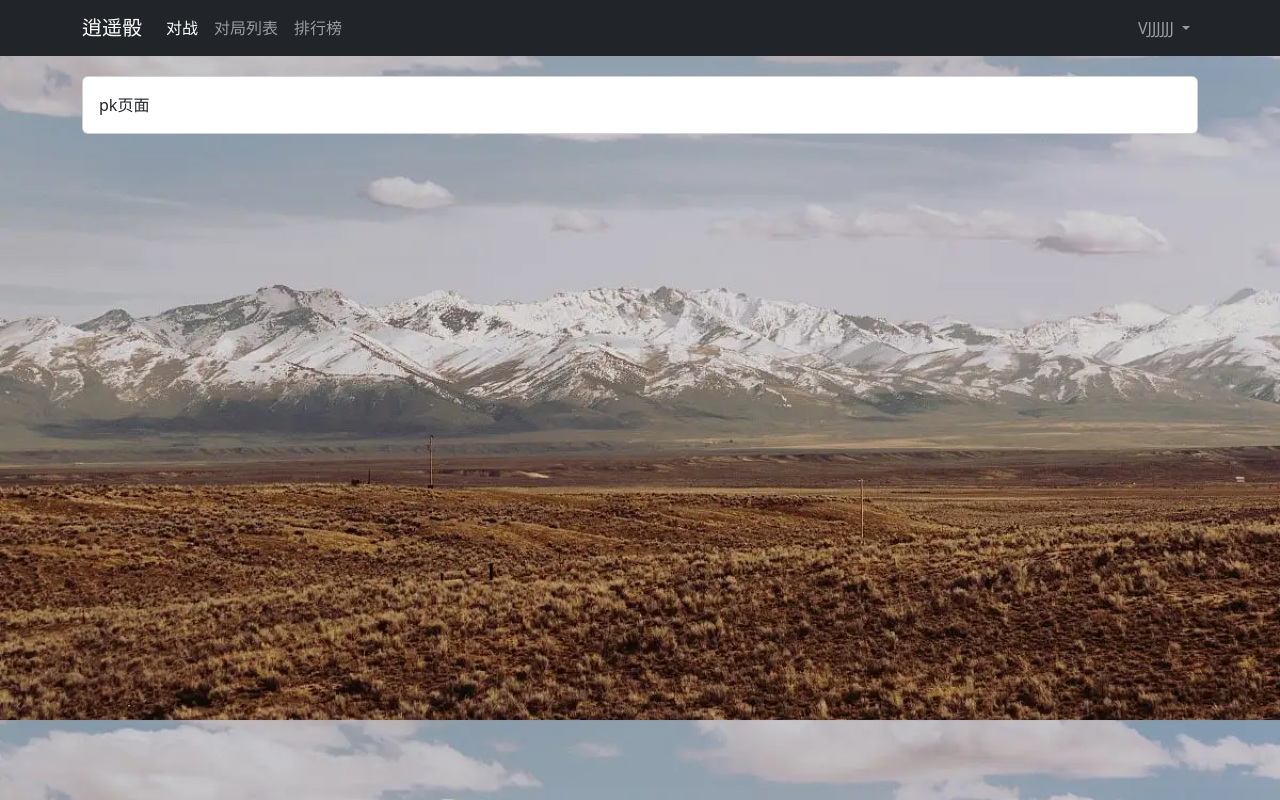
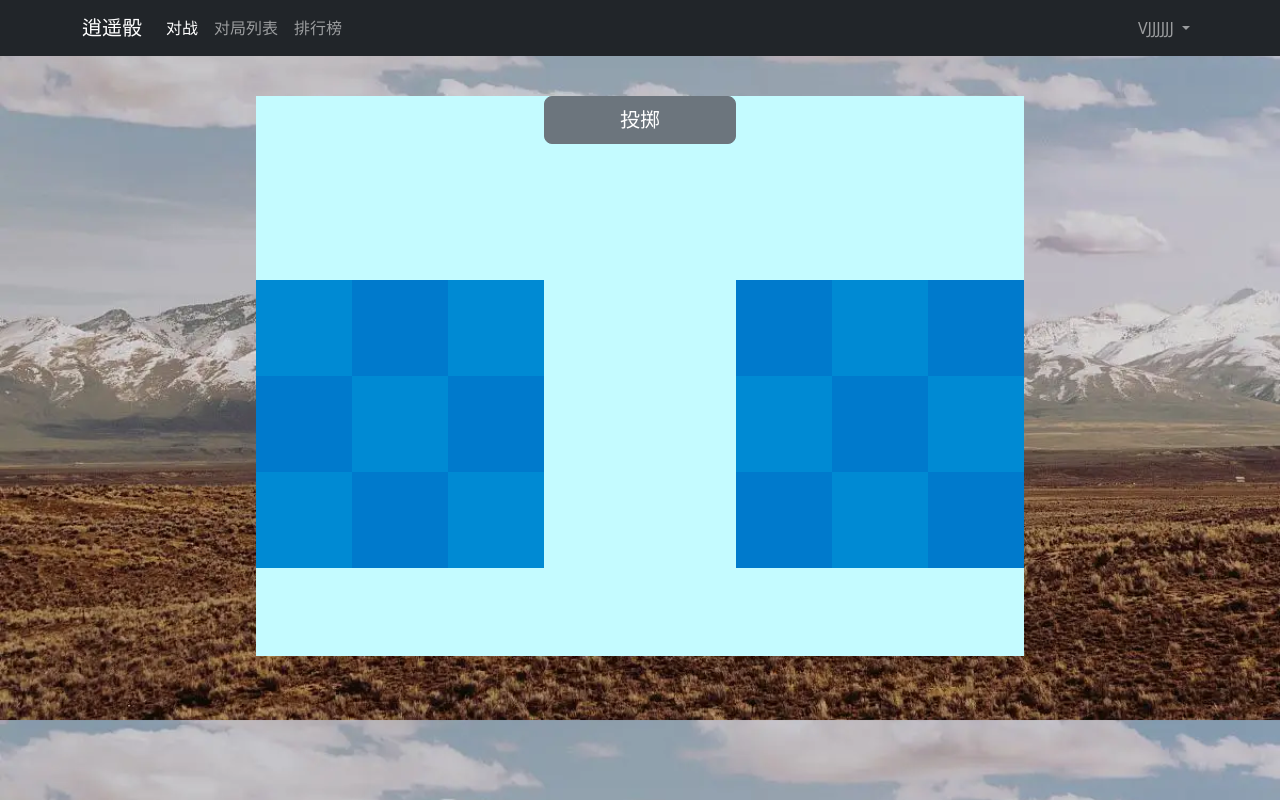
Before and after one commit to VJJJJJJ1/Dice, a Vue app in the folder web/homework_web/: page /pk in a window 1280 px wide. Built offline with nearby package versions, Linux system fonts and the light colour scheme.

Commit message:
创建棋盘，设置投掷按钮

```diff
--- /dev/null
+++ b/web/homework_web/src/assets/scripts/GameMap.js
@@ -0,0 +1,47 @@
+import { GameObject } from "./GameObject";
+
+export class GameMap extends GameObject{
+    constructor(ctx, parent){
+        super();
+
+        this.ctx = ctx;
+        this.parent = parent;
+        this.L = 0;
+
+        this.rows = 3;
+        this.cols = 8;
+    }
+    start(){
+
+    }
+    update_size(){
+        this.L = parseInt(Math.min(this.parent.clientWidth / this.cols, this.parent.clientHeight / this.rows));
+        this.ctx.canvas.width = this.L * this.cols;
+        this.ctx.canvas.height = this.L * this.rows;
+    }
+    update(){
+        this.update_size();
+        this.render();
+    }
+
+    render(){
+        const color_odd = "#007ACC";
+        const color_even = "#008AD3"
+        for(let r = 0; r < this.rows; r ++){
+            for(let c = 0; c < this.cols; c ++){
+                if(c > 2 && c < 5) {   //间隔
+                    continue;
+                }
+                else if((r + c) % 2 === 0){
+                    this.ctx.fillStyle = color_even;
+                }
+                else this.ctx.fillStyle = color_odd;
+                this.ctx.fillRect(c * this.L, r * this.L, this.L, this.L);
+            }
+        }
+    }
+    // render(){    //每一帧都需要渲染，即把当前游戏对象画到地图上
+    //     this.ctx.fillStyle = 'green';
+    //     this.ctx.fillRect(0, 0, this.ctx.canvas.width, this.ctx.canvas.height);
+    // }
+}
--- /dev/null
+++ b/web/homework_web/src/assets/scripts/GameObject.js
@@ -0,0 +1,52 @@
+const GAME_OBJECTS = [];
+
+export class GameObject{
+    constructor(){
+        GAME_OBJECTS.push(this);
+        this.timedelta = 0;   //这一帧执行的时刻距离上一帧执行的时刻的时间间隔
+        this.has_called_start = false;   //是否为第一次执行
+
+    }
+
+    start(){ //只执行一次
+
+    }
+    update(){ //每一帧执行一次，除了第一帧之外
+
+    }
+
+    on_destroy(){  //删除之前执行
+
+    }
+
+    destroy(){  //从GAME_OBJECTS里删除对象
+        this.on_destroy();
+
+        for(let i in GAME_OBJECTS){
+            const obj = GAME_OBJECTS[i];
+            if(this == obj){
+                GAME_OBJECTS.splice(i);  //删除数组元素
+                break;
+            }
+        }
+    }
+
+}
+let last_timestamp; //上一次执行的时刻
+const step = timestamp =>{
+    for(let obj of GAME_OBJECTS){  //of遍历的是值，in遍历的是下标
+        if(!obj.has_called_start){
+            obj.has_called_start = true;
+            obj.start();
+        }
+        else{
+            obj.timedelta = timestamp - last_timestamp;
+            obj.update();
+        }
+    }
+    last_timestamp =  timestamp
+
+    requestAnimationFrame(step)  //迭代，让每一帧都执行一遍step函数
+}
+
+requestAnimationFrame(step)  //在下一帧的时候执行step函数
--- /dev/null
+++ b/web/homework_web/src/components/GameMap.vue
@@ -0,0 +1,67 @@
+<template>
+    <!-- 让下面函数返回的parent和canvas与html部分产生关联 -->
+    <div>
+        <div class="d-grid gap-2 col-3 mx-auto">
+            <button @click="greet" type="button" class="btn btn-secondary btn-lg">投掷</button>
+        </div>
+        <div ref = "parent" class = "gamemap">
+        <canvas ref = "canvas"></canvas>
+        </div>
+
+    </div>
+
+</template>
+
+
+<script>
+import {  GameMap  } from '@/assets/scripts/GameMap';
+import {  ref, onMounted  } from 'vue'
+
+
+
+export default{
+    setup(){
+        let parent = ref(null);
+        let canvas = ref(null);
+
+        //组件挂载完后需要执行以下操作
+        onMounted(() =>{
+            // 就是ctx和parent
+            new GameMap(canvas.value.getContext('2d'), parent.value)
+        });
+        return{
+            parent,
+            canvas
+        }
+    },
+    methods:{
+        greet(){
+            for(let i = 0; i < 1000; i ++){
+                let k = parseInt(Math.random() * 6);
+                if(k !== 0){
+                    alert("你转出了：" + k);
+                    break;
+                }
+            }
+
+
+        }
+    }
+
+}
+</script>
+
+<style scoped>
+div.gamemap{
+    /* width: 200%;
+    height: 200%; */
+    width:60vw;
+    height:70vh;
+    display: flex;
+    justify-content: center;
+    align-items: center;
+}
+button{
+
+}
+</style>
--- /dev/null
+++ b/web/homework_web/src/components/PlayGround.vue
@@ -0,0 +1,28 @@
+<template>
+    <div class="playground">
+        <GameMap />
+    </div>
+</template>
+
+
+
+<script>
+    import  GameMap  from "./GameMap.vue"
+
+    export default{
+        components:{
+            GameMap,
+        }
+    }
+</script>
+
+
+
+<style scoped>
+div.playground{
+    width:60vw;
+    height:70vh;
+    background: rgb(196, 251, 255);
+    margin:40px auto;
+}
+</style>
--- a/web/homework_web/src/views/pk/PkIndexView.vue
+++ b/web/homework_web/src/views/pk/PkIndexView.vue
@@ -1,15 +1,18 @@
 <template>
-    <ContenFiled>
+    <PlayGround />
+    <!-- <ContenFiled>
         pk页面
-    </ContenFiled>
+    </ContenFiled> -->
 </template>
 
 <script>
-import ContenFiled from '../../components/ContentFiled.vue'
+import PlayGround from '../../components/PlayGround.vue';
+// import ContenFiled from '../../components/ContentFiled.vue'
 export default{
     components:{
-    ContenFiled
-}
+        //ContenFiled,
+        PlayGround,
+    }
 }
 </script>
 
```
Also changed, not shown: web/homework_web/src/components/Button.vue (added, +33 -0 lines).
